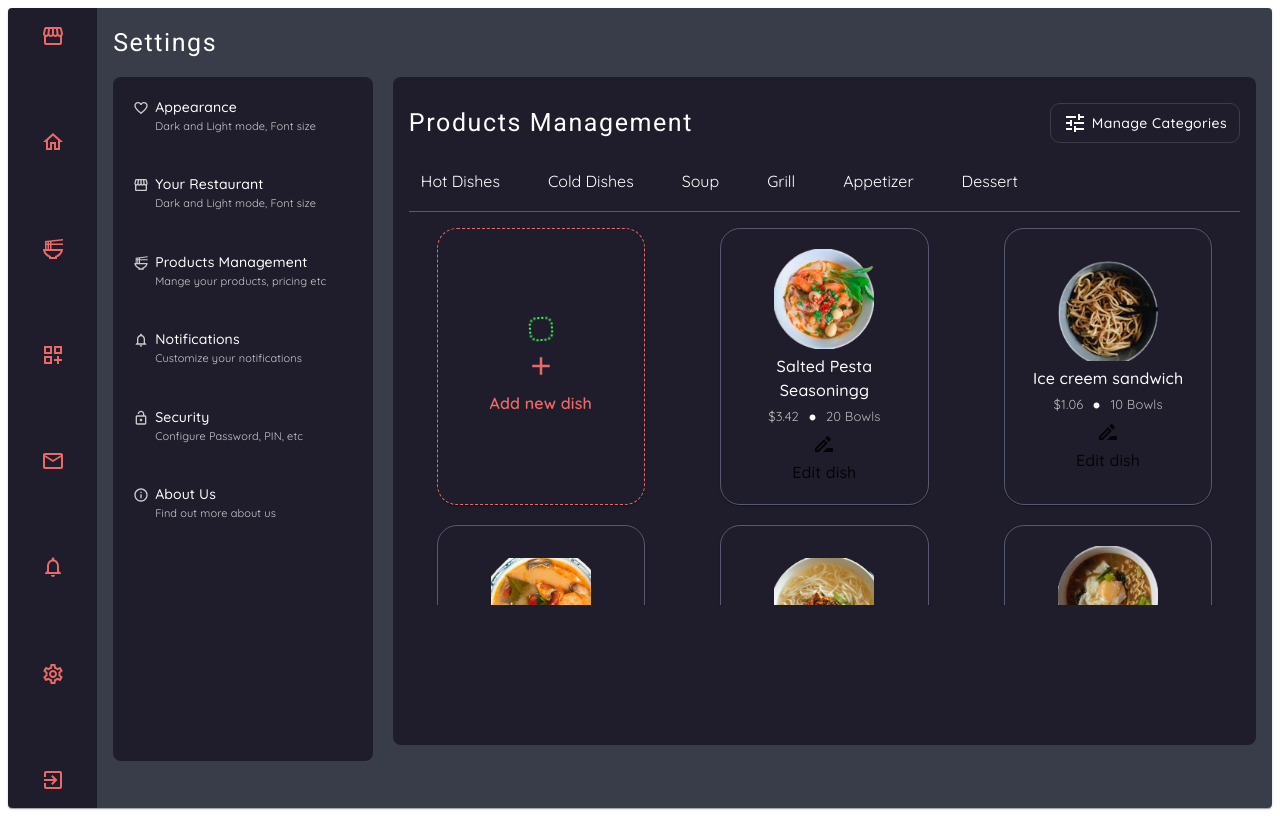
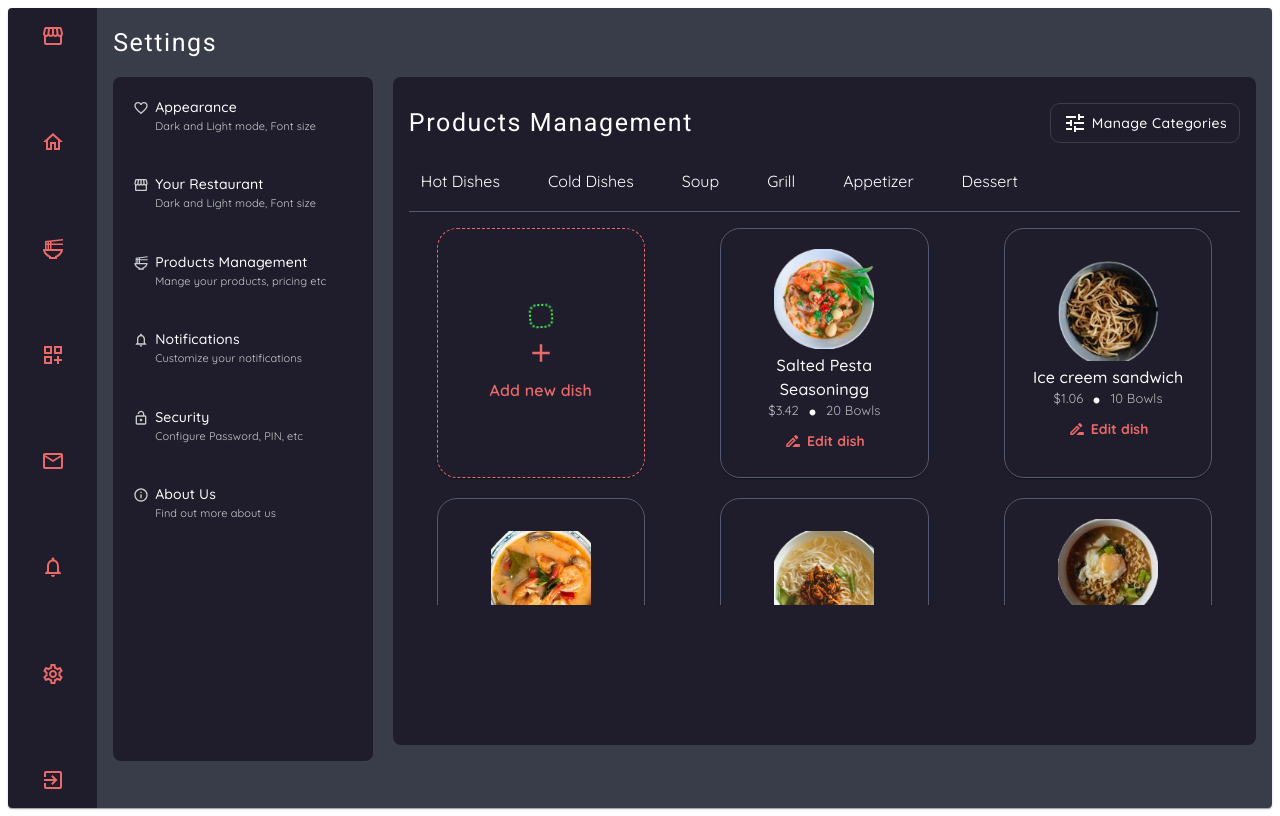
Before and after one commit to A-Richdom/FOOD-ORDERING-WEBITE, a React (Vite) app: page /settings in a window 1280 px wide. Built offline with nearby package versions, Linux system fonts and the light colour scheme.

Commit message:
Add edit dish button

```diff
--- a/src/Components/Homepage.jsx
+++ b/src/Components/Homepage.jsx
@@ -15,7 +15,7 @@ import ExitToAppOutlinedIcon from '@mui/icons-material/ExitToAppOutlined';
 import SoupKitchenOutlinedIcon from '@mui/icons-material/SoupKitchenOutlined';
 import DigitalClock from './DIGITAL-CLOCK/DigitalClock'
 import KeyboardArrowDownIcon from '@mui/icons-material/KeyboardArrowDown';
-import { Avatar, InputBase, Toolbar, IconButton, Tooltip,  } from '@mui/material'
+import { Avatar, InputBase, Toolbar, IconButton, Tooltip, } from '@mui/material'
 //// Search Box..//
 import SearchIcon from '@mui/icons-material/Search';
 import zIndex from '@mui/material/styles/zIndex';
--- a/src/Components/Settings.jsx
+++ b/src/Components/Settings.jsx
@@ -322,9 +322,14 @@ const useStyles = makeStyles((theme) => ({
     },
     priceQuantity: {
         display: 'flex !important',
+        alignItems: 'center',
+        justifyContent: 'center',
         gap: '10px'
     },
     dishCardFooter: {
+        display: 'flex',
+        alignItems: 'center',
+        justifyContent: 'space-between',
     },
 }));
 
@@ -505,6 +510,7 @@ const Settings = () => {
                             </CardContent>
 
                             <CardContent sx={{ width: '80%', height: '78.5vh', backgroundColor: '#1F1D2B', borderRadius: '8px', justifyContent: 'center', }}>
+
                                 <div className={classes.nav1}>
                                     <Typography sx={{
                                         fontSize: {
@@ -575,6 +581,7 @@ const Settings = () => {
                                     {
                                         dishes.map((dish, index) => (
                                             <Card key={index} className={classes.dishCard}>
+                                                <div>
                                                     <img src={dish.imgSrc} alt={dish.name}
                                                         className={classes.dishImg}
                                                     />
@@ -590,15 +597,33 @@ const Settings = () => {
                                                             {dish.unitAvailable}
                                                         </Typography>
                                                     </span>
-                                                <span className={classes.dishCardFooter}>
-                                                    <DriveFileRenameOutlineOutlinedIcon /> <Typography sx={{ fontFamily: 'Quicksand', fontSize: '20', fontWeight: '500', }}>Edit dish</Typography>
-                                                </span>
+                                                </div>
+                                                <div className={classes.dishCardFooter}>
+
+                                                    <Button variant="outlined" sx={{
+                                                        textTransform: 'none', color: 'white', fontFamily: 'Quicksand', fontSize: '14px', margin: '0px', paddingLeft: '10px', paddingRight: '10px', border: 'none',
+                                                        '&:hover': {
+                                                            border: 'none',
+                                                            backgroundColor: '#54363B',
+                                                            '& .MuiSvgIcon-root': {
+                                                                color: 'white',
+                                                            },
+                                                            '& .MuiTypography-root': {
+                                                                color: 'white',
+                                                            },
+                                                        },
+                                                    }}>
+                                                        <DriveFileRenameOutlineOutlinedIcon sx={{ color: 'white', fontSize: '18px', color: '#EA6969', marginRight: '5px', }} />
+                                                        <Typography sx={{ fontFamily: 'Quicksand', fontSize: '14px', fontWeight: 'bold', color: '#EA6969', cursor: 'pointer', }}>Edit dish</Typography>
+                                                    </Button>
+                                                </div>
 
                                             </Card>
                                         ))
                                     }
                                 </div>
 
+                                <div></div>
                             </CardContent>
                         </div>
 
```
Lines whose indentation alone changed are shown as unchanged.
